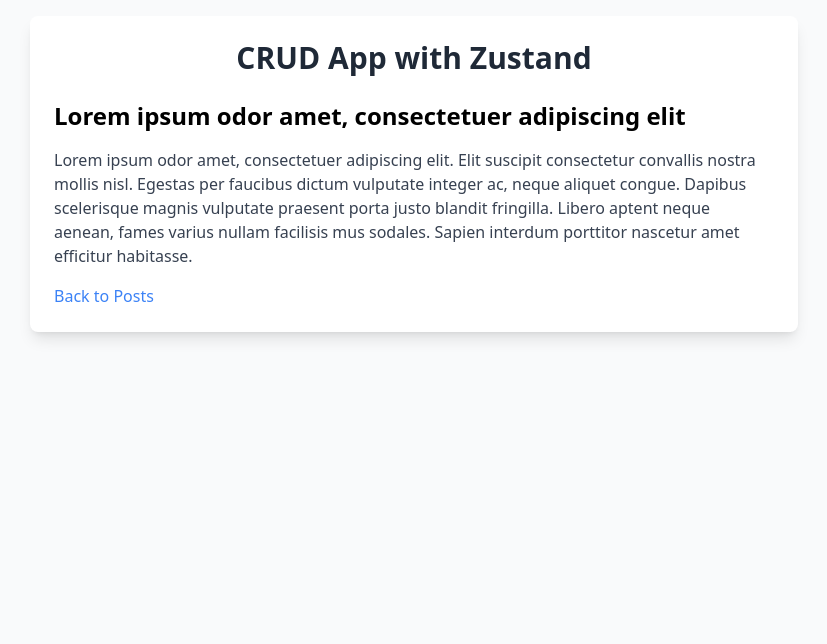
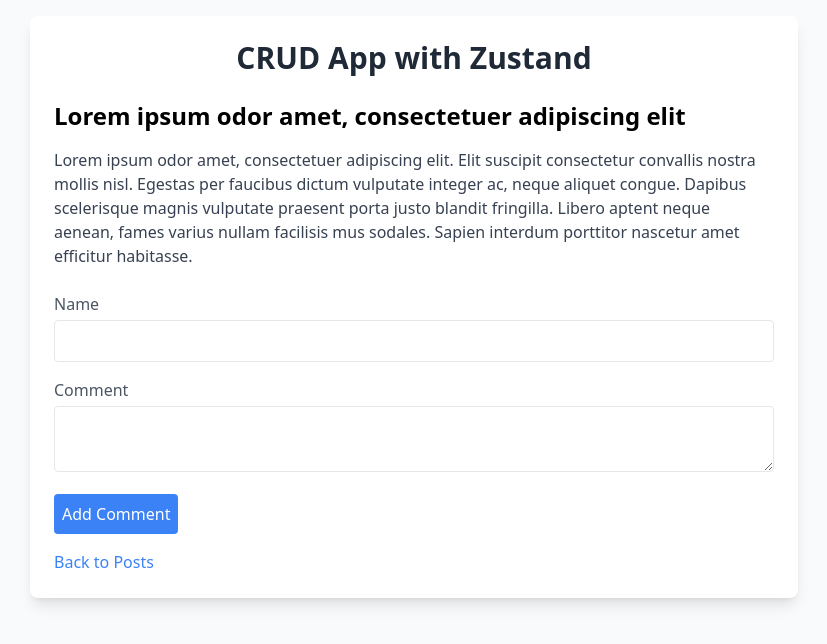
Before and after one commit to kofno/zustand-crud, a React (Vite) app: page /post/4f10 in a window 1280 px wide. Shown: the top 644 px of the page, without its empty margins (226-1053 px from the left). Built offline with nearby package versions, Linux system fonts and the light colour scheme; data requests are answered from the project's data file.

Commit message:
add comment functionality; implement CommentForm and CommentList components, integrate comments into PostDetail, and enhance error handling with ErrorToast

```diff
--- a/db.json
+++ b/db.json
@@ -20,5 +20,37 @@
       "title": "Quisque diam eu placerat vivamus duis tincidunt pharetra",
       "body": "Curabitur et aliquet sit rutrum, lacus id habitasse pretium mauris. Dictum proin tempor magnis dapibus, inceptos quisque amet convallis. Ultrices mollis magnis mauris; bibendum eleifend pharetra integer pharetra. Consequat vulputate at non urna curae blandit ad. In consectetur adipiscing habitasse erat sociosqu aliquet tortor ultrices. Ante proin conubia fames inceptos euismod placerat hendrerit nunc. Quisque diam eu placerat vivamus duis tincidunt pharetra. Laoreet parturient nisl quis est amet adipiscing magnis. Nam cursus nunc dapibus dignissim fames suscipit enim. Potenti felis ut torquent quis taciti aliquet malesuada arcu est."
     }
+  ],
+  "comments": [
+    {
+      "id": "58c9",
+      "text": "This is pretty cool!",
+      "author": "Ryan",
+      "postId": "58a0"
+    },
+    {
+      "id": "88b1",
+      "text": "Woot Woot!",
+      "author": "Steve",
+      "postId": "58a0"
+    },
+    {
+      "id": "e080",
+      "text": "Nisl bibendum tellus ut mauris convallis purus. Cursus torquent id nam porta eu consectetur nec eget maecenas.",
+      "author": "Ryan",
+      "postId": "5047"
+    },
+    {
+      "id": "ccd8",
+      "text": "Dapibus litora magnis dui mauris dui nibh. Natoque laoreet molestie pellentesque sagittis sociosqu gravida in nam. Consectetur sodales ligula netus finibus sed pellentesque. Tortor nam vestibulum eros ultrices hendrerit facilisis lacinia pulvinar. Fermentum sapien penatibus etiam libero purus vehicula aenean. Bibendum praesent feugiat accumsan suspendisse pretium, massa tellus. Aliquet neque dictumst vel blandit lacinia habitant. Sem primis aliquet finibus elit quis magna viverra",
+      "author": "Buttons",
+      "postId": "58a0"
+    },
+    {
+      "id": "c8ec",
+      "postId": "58a0",
+      "text": " litora magnis dui mauris dui nibh. Natoque laoreet molestie pellentesque sagittis sociosqu gravida in nam. Consectetur sodales ligula netus finibus sed pellentesque. Tortor nam vestibulum eros ultrices hendrerit facilisis lacinia pulvinar. Fermentum sapien penatibus etiam libero purus vehicula aenean. Bibendum praesent feugiat accumsan suspendisse pretium, massa tellus. Aliquet neque dictumst vel blandit lacinia habitant. Sem primis aliquet finibus elit quis magna viverra",
+      "author": "Foobar"
+    }
   ]
 }
--- /dev/null
+++ b/src/components/CommentForm.tsx
@@ -0,0 +1,49 @@
+import { useState } from 'react';
+
+const CommentForm = ({
+  onAddComment,
+}: {
+  onAddComment: (text: string, author: string) => void;
+}) => {
+  const [text, setText] = useState('');
+  const [author, setAuthor] = useState('');
+
+  const handleSubmit = (e: React.FormEvent) => {
+    e.preventDefault();
+    if (text && author) {
+      onAddComment(text, author);
+      setText('');
+      setAuthor('');
+    }
+  };
+
+  return (
+    <form onSubmit={handleSubmit} className="space-y-4">
+      <div>
+        <label className="block text-gray-600 mb-1">Name</label>
+        <input
+          type="text"
+          value={author}
+          onChange={(e) => setAuthor(e.target.value)}
+          className="w-full border p-2 rounded"
+        />
+      </div>
+      <div>
+        <label className="block text-gray-600 mb-1">Comment</label>
+        <textarea
+          value={text}
+          onChange={(e) => setText(e.target.value)}
+          className="w-full border p-2 rounded"
+        />
+      </div>
+      <button
+        type="submit"
+        className="bg-blue-500 text-white p-2 rounded hover:bg-blue-600"
+      >
+        Add Comment
+      </button>
+    </form>
+  );
+};
+
+export default CommentForm;
--- /dev/null
+++ b/src/components/CommentList.tsx
@@ -0,0 +1,38 @@
+import { AnimatePresence, motion } from 'framer-motion';
+import { Comment } from '../stores/usePostsStore';
+
+const CommentList = ({
+  comments,
+  onDeleteComment,
+}: {
+  comments: Comment[];
+  onDeleteComment: (id: string) => void;
+}) => (
+  <ul className="space-y-2 mb-4">
+    <AnimatePresence>
+      {comments.map((comment) => (
+        <motion.li
+          key={comment.id}
+          initial={{ opacity: 0, y: -10 }}
+          animate={{ opacity: 1, y: 0 }}
+          exit={{ opacity: 0, y: -10 }}
+          transition={{ duration: 0.3 }}
+          className="border p-4 rounded flex items-start"
+        >
+          <div className="flex-grow">
+            <p className="text-gray-700">{comment.text}</p>
+            <p className="text-sm text-gray-500">— {comment.author}</p>
+          </div>
+          <button
+            onClick={() => onDeleteComment(comment.id)}
+            className="ml-4 text-red-500 hover:text-red-700 text-sm flex-shrink-0"
+          >
+            Delete
+          </button>
+        </motion.li>
+      ))}
+    </AnimatePresence>
+  </ul>
+);
+
+export default CommentList;
--- /dev/null
+++ b/src/components/ErrorToast.tsx
@@ -0,0 +1,41 @@
+import { AnimatePresence, motion } from 'framer-motion';
+import { useEffect } from 'react';
+
+const ErrorToast = ({
+  error,
+  onDismiss,
+}: {
+  error: string | null;
+  onDismiss: () => void;
+}) => {
+  useEffect(() => {
+    if (error) {
+      const timer = setTimeout(() => onDismiss(), 5000); // 5 seconds
+      return () => clearTimeout(timer); // Clean up the timer
+    }
+  }, [error, onDismiss]);
+
+  return (
+    <AnimatePresence>
+      {error && (
+        <motion.div
+          initial={{ opacity: 0, y: -20 }}
+          animate={{ opacity: 1, y: 0 }}
+          exit={{ opacity: 0, y: -20 }}
+          transition={{ duration: 0.3 }}
+          className="fixed top-4 right-4 bg-red-500 text-white px-4 py-2 rounded shadow-lg z-50"
+        >
+          <p>{error}</p>
+          <button
+            onClick={onDismiss}
+            className="mt-2 text-white underline hover:text-gray-200"
+          >
+            Dismiss
+          </button>
+        </motion.div>
+      )}
+    </AnimatePresence>
+  );
+};
+
+export default ErrorToast;
--- /dev/null
+++ b/src/components/PostContent.tsx
@@ -0,0 +1,8 @@
+const PostContent = ({ title, body }: { title: string; body: string }) => (
+  <div className="mb-6">
+    <h2 className="text-2xl font-bold mb-4">{title}</h2>
+    <p className="text-gray-700">{body}</p>
+  </div>
+);
+
+export default PostContent;
--- a/src/components/PostDetail.tsx
+++ b/src/components/PostDetail.tsx
@@ -1,13 +1,36 @@
+import { useEffect } from 'react';
 import { Link, useLoaderData } from 'react-router-dom';
-import { Post } from '../stores/usePostsStore';
+import { Post, usePostsStore } from '../stores/usePostsStore';
+import CommentForm from './CommentForm';
+import CommentList from './CommentList';
+import ErrorToast from './ErrorToast';
+import PostContent from './PostContent';
 
 const PostDetail = () => {
   const post = useLoaderData() as Post;
 
+  const comments = usePostsStore((state) => state.comments);
+  const fetchComments = usePostsStore((state) => state.fetchComments);
+  const addComment = usePostsStore((state) => state.addComment);
+  const deleteComment = usePostsStore((state) => state.deleteComment);
+
+  const error = usePostsStore((state) => state.error);
+  const clearError = usePostsStore((state) => state.clearError);
+
+  useEffect(() => {
+    fetchComments(post.id);
+  }, [fetchComments, post.id]);
+
   return (
     <div>
-      <h2 className="text-2xl font-bold">{post.title}</h2>
-      <p className="text-gray-700 mt-4">{post.body}</p>
+      <PostContent title={post.title} body={post.body} />
+      <ErrorToast error={error} onDismiss={clearError} />
+      <CommentList comments={comments} onDeleteComment={deleteComment} />
+      <CommentForm
+        onAddComment={(text, author) =>
+          addComment({ postId: post.id, text, author })
+        }
+      />
       <Link to="/" className="mt-4 inline-block text-blue-500 hover:underline">
         Back to Posts
       </Link>
--- a/src/components/PostForm.tsx
+++ b/src/components/PostForm.tsx
@@ -6,6 +6,7 @@
   const [isOpen, setIsOpen] = useState(false);
   const [title, setTitle] = useState('');
   const [body, setBody] = useState('');
+
   const isCreating = usePostsStore((state) => state.isCreating);
   const addPost = usePostsStore((state) => state.addPost);
 
--- a/src/stores/usePostsStore.ts
+++ b/src/stores/usePostsStore.ts
@@ -6,22 +6,40 @@
   body: string;
 }
 
+export interface Comment {
+  id: string;
+  postId: string;
+  text: string;
+  author: string;
+}
+
 interface PostsStore {
   posts: Post[];
+  comments: Comment[];
   isLoading: boolean;
   isCreating: boolean;
   error: string | null;
+
   fetchPosts: () => Promise<void>;
   addPost: (post: Omit<Post, 'id'>) => Promise<void>;
   updatePost: (id: string, updatedPost: Omit<Post, 'id'>) => Promise<void>;
   deletePost: (id: string) => Promise<void>;
+
+  fetchComments: (postId: string) => Promise<void>;
+  addComment: (comment: Omit<Comment, 'id'>) => Promise<void>;
+  deleteComment: (id: string) => Promise<void>;
+
+  clearError: () => void;
 }
 
 export const usePostsStore = create<PostsStore>((set) => ({
   posts: [],
+  comments: [],
   isLoading: false,
   isCreating: false,
   error: null,
+
+  clearError: () => set({ error: null }),
 
   fetchPosts: async () => {
     set({ isLoading: true, error: null });
@@ -101,4 +119,54 @@
       });
     }
   },
+
+  fetchComments: async (postId) => {
+    try {
+      const response = await fetch(
+        `http://localhost:5001/comments?postId=${postId}`,
+      );
+      if (!response.ok) {
+        throw new Error('Failed to fetch comments');
+      }
+      const data = await response.json();
+      set({ comments: data });
+    } catch (error) {
+      set({
+        error: error instanceof Error ? error.message : 'An error occurred',
+      });
+    }
+  },
+
+  addComment: async (comment) => {
+    try {
+      const response = await fetch('http://localhost:5001/comments', {
+        method: 'POST',
+        headers: { 'Content-Type': 'application/json' },
+        body: JSON.stringify(comment),
+      });
+      if (!response.ok) throw new Error('Failed to add comment');
+      const newComment = await response.json();
+      set((state) => ({ comments: [...state.comments, newComment] }));
+    } catch (error) {
+      set({
+        error: error instanceof Error ? error.message : 'An error occurred',
+      });
+    }
+  },
+
+  deleteComment: async (id) => {
+    try {
+      const response = await fetch(`http://localhost:5001/comments/${id}`, {
+        method: 'DELETE',
+      });
+      if (!response.ok) throw new Error('Failed to delete comment');
+      set((state) => ({
+        comments: state.comments.filter((comment) => comment.id !== id),
+      }));
+    } catch (error) {
+      set({
+        error: error instanceof Error ? error.message : 'An error occurred',
+      });
+    }
+  },
 }));
```
